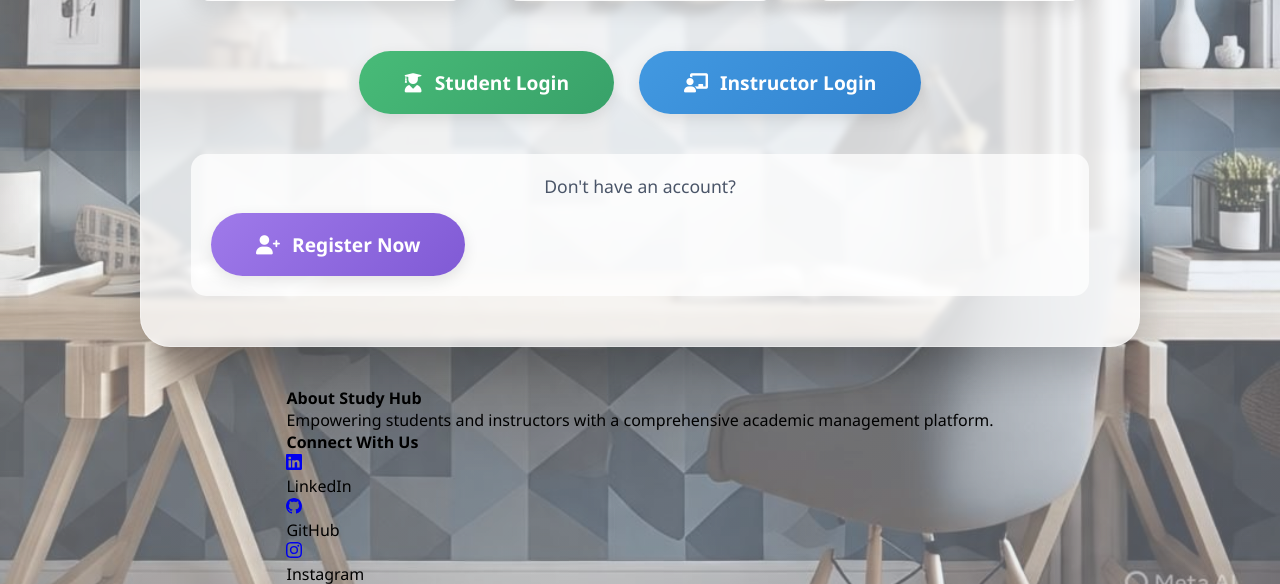
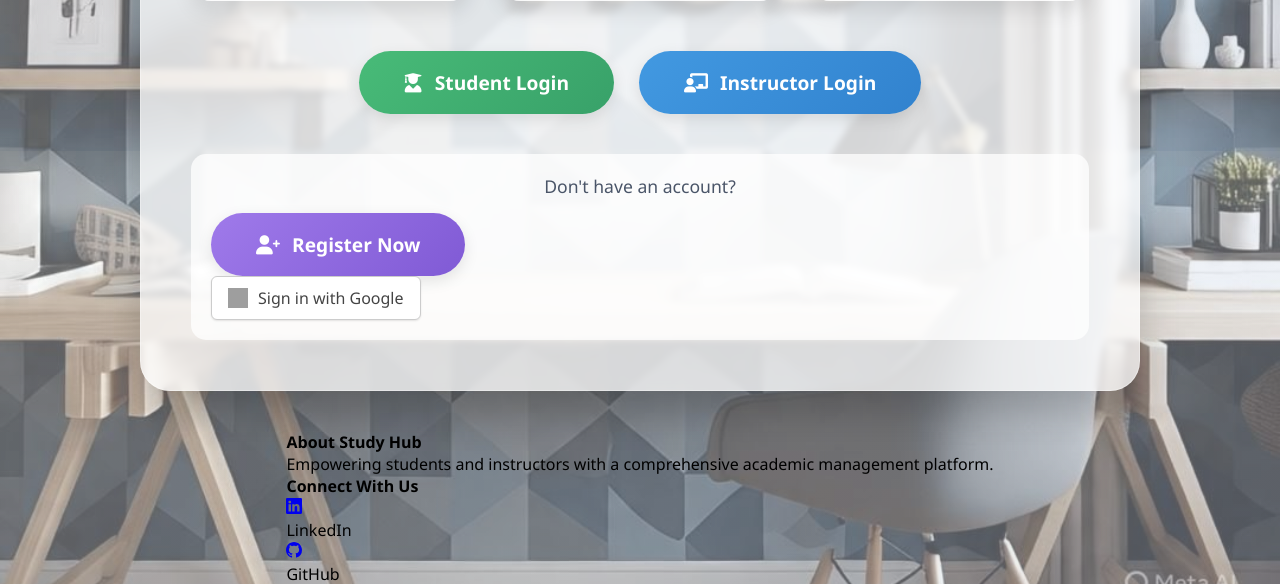
Before and after one commit to nanamatti11/Study-Hub, a Flask app: page / in a window 1280 px wide. Shown: the part 649-1233 px from the top of the page. Run offline with Flask 3, Linux system fonts and the light colour scheme; grey boxes are pictures that could not be loaded.

Commit message:
google student_login

```diff
--- a/Study-Hub-Front-End/Study-Hub/app.py
+++ b/Study-Hub-Front-End/Study-Hub/app.py
@@ -39,6 +39,10 @@ from database import (
 # Configure logging for debugging and error tracking
 logging.basicConfig(level=logging.DEBUG)
 logger = logging.getLogger(__name__)
+GOOGLE_CLIENT_ID = "76581159984-ipaa38kfmoe6nohkvvad85raa9rnep0n.apps.googleusercontent.com"
+GOOGLE_CLIENT_SECRET = "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"
+REDIRECT_URI = "http://localhost:5000/callback"
+
 
 # Initialize Flask application
 app = Flask(__name__)
@@ -50,9 +54,15 @@ app.config['JWT_SECRET_KEY'] = app.config['SECRET_KEY']  # Use the same key for
 app.config['RESOURCES_FOLDER'] = os.path.join(app.static_folder, 'resources')
 app.config['ALLOWED_EXTENSIONS'] = {'pdf', 'doc', 'docx', 'txt'}
 
+
+
+
 # Initialize SQLAlchemy with the app for database operations
 db = SQLAlchemy()
 db.init_app(app)
+
+
+
 
 # Initialize the database with required tables
 # init_db()
@@ -131,9 +141,9 @@ def validate_password(password):
     return len(password) >= 8 and any(char.isdigit() for char in password)
 
 # Route for new user page
-@app.route('/new/user')
-def new():
-    return render_template('new.html')
+# @app.route('/new/user')
+# def new():
+#     return render_template('new.html')
 
 # Route for user registration
 @app.route('/api/register', methods=['GET', 'POST'])
--- a/Study-Hub-Front-End/Study-Hub/static/css/style.css
+++ b/Study-Hub-Front-End/Study-Hub/static/css/style.css
@@ -34,7 +34,37 @@ body {
     min-height: 80vh;
     max-width: 1200px;
     margin: 0 auto;
-}
+}.google-btn {
+    display: flex;
+    align-items: center;
+    gap: 10px;
+    background-color: white;
+    color: #444;
+    border: 1px solid #ccc;
+    border-radius: 6px;
+    font-size: 16px;
+    padding: 10px 16px;
+    cursor: pointer;
+    box-shadow: 0 1px 2px rgba(0,0,0,0.1);
+    transition: background-color 0.3s ease;
+  }
+
+  .google-btn:hover {
+    background-color: #f7f7f7;
+  }
+
+  .google-btn img {
+    width: 20px;
+    height: 20px;
+  }
+/*
+  .google-btn {
+    width: 100%;
+    justify-content: center;
+  }
+   */
+
+
 
 .container {
     background: rgba(255, 255, 255, 0.75);
--- a/Study-Hub-Front-End/Study-Hub/templates/index.html
+++ b/Study-Hub-Front-End/Study-Hub/templates/index.html
@@ -20,7 +20,6 @@
                 for both students and instructors. Students can view their grades and track their progress,
                 while instructors can manage and update results efficiently.
             </p>
-
             <div class="features">
                 <div class="feature">
                     <i class="fas fa-chart-line"></i>
@@ -38,7 +37,7 @@
                     <p>Never miss important deadlines</p>
                 </div>
             </div>
-
+            <div class="auth-section">
                 <div class="button-container">
                     <button id="studentBtn" class="btn btn-student">
                         <i class="fas fa-user-graduate"></i> Student Login
@@ -47,16 +46,19 @@
                         <i class="fas fa-chalkboard-teacher"></i> Instructor Login
                     </button>
                 </div>
-
                 <div class="register-section">
                     <p>Don't have an account?</p>
                     <button onclick="window.location.href='/register'" id="registerBtn" class="btn btn-register">
                         <i class="fas fa-user-plus"></i> Register Now
                     </button>
+                    <button class="google-btn" id="loginBtn">
+                        <img src="https://www.gstatic.com/firebasejs/ui/2.0.0/images/auth/google.svg" alt="Google logo" />
+                        <span>Sign in with Google</span>
+                    </button>
                 </div>
             </div>
         </div>
-
+    </div>
     <!-- Student Login Form -->
     <div id="studentLoginForm" class="login-form" style="display: none;">
         <div class="error-message" id="studentLoginError" style="display: none;">
@@ -89,7 +91,6 @@
             </button>
         </form>
     </div>
-
     <!-- Instructor Login Form -->
     <div id="instructorLoginForm" class="login-form" style="display: none;">
         <div class="error-message" id="instructorLoginError" style="display: none;">
@@ -117,7 +118,6 @@
             </button>
         </form>
     </div>
-
     <footer>
         <div class="footer-content">
             <div class="footer-section">
@@ -170,7 +170,6 @@
             <p>&copy; 2024 Study Hub. All rights reserved.</p>
         </div>
     </footer>
-
     <script src="/static/js/main.js"></script>
 </body>
 </html>
```
Also changed, not shown: Study-Hub-Front-End/Study-Hub/static/js/student_dashboard.js (+4 -3 lines), Study-Hub-Front-End/Study-Hub/templates/instructor_dashboard.html (+8 -0 lines), Study-Hub-Front-End/Study-Hub/templates/new.html (deleted, +0 -23 lines), Study-Hub-Front-End/Study-Hub/templates/student_login.html (+34 -1 lines), study_hub.db. Lines whose indentation alone changed are shown as unchanged.
